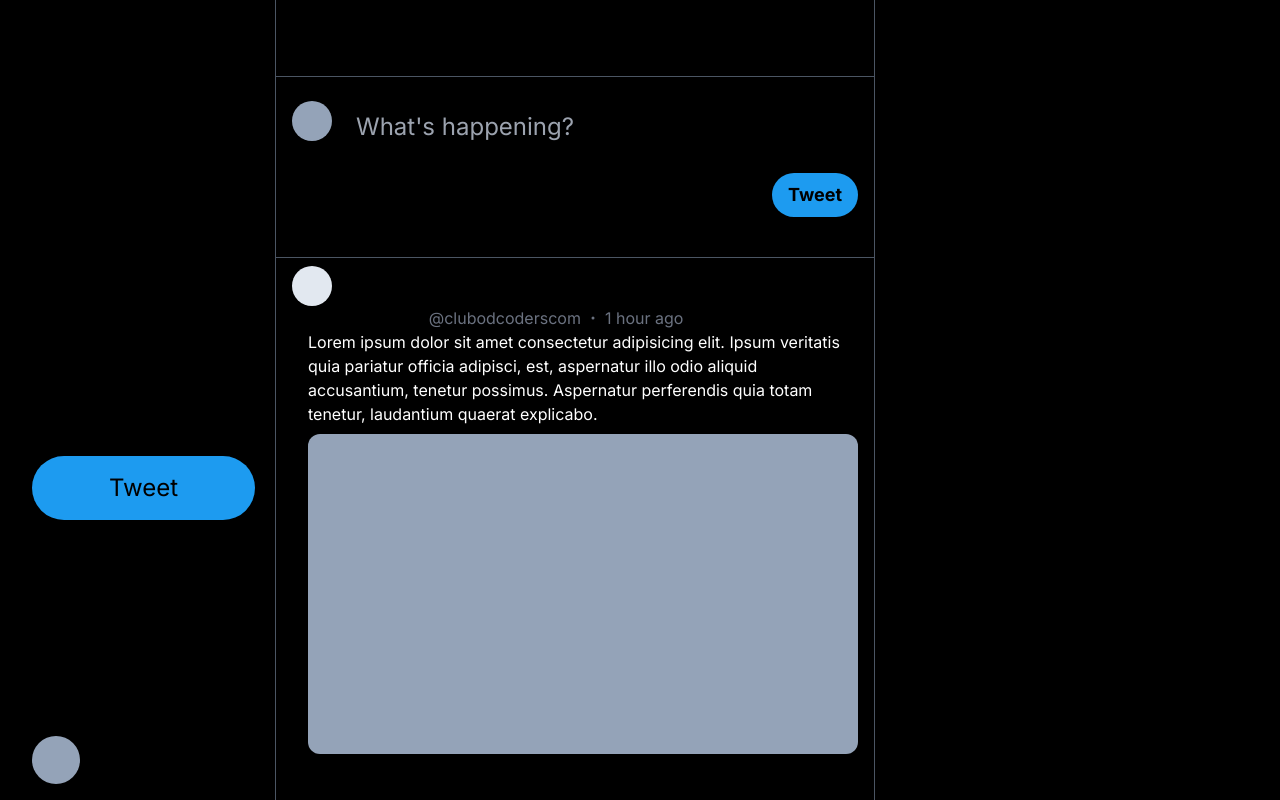
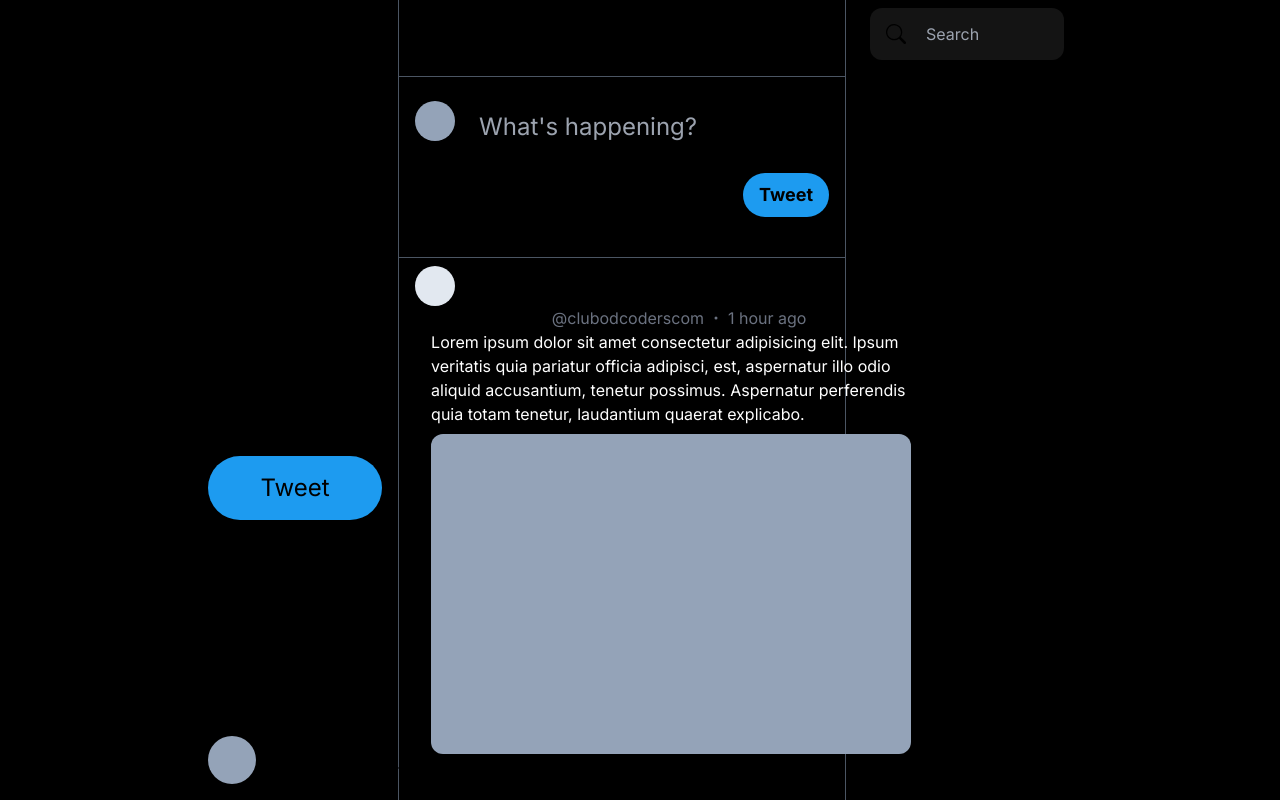
Before and after one commit to gurverm/twitter-clone, a Next.js app: page / in a window 1280 px wide. Shown: the top 800 px of the page. Built offline with nearby package versions, Linux system fonts and the light colour scheme.

Commit message:
search bar component added to trending section (frontend)

```diff
--- a/src/app/page.tsx
+++ b/src/app/page.tsx
@@ -1,14 +1,34 @@
 import LeftSidebar from "@/components/LeftSidebar";
 import MainComponent from "@/components/MainComponent";
+import { BsSearch } from "react-icons/bs";
 
 const page = () => {
   return (
     <div className="w-full h-full flex justify-center items-center relative bg-black">
-      <div className="max-w-screen-xl w-full h-full flex relative">
+      <div className="max-w-[70vw] w-full h-full flex relative">
         {/* Left sidebar/ navigation */}
         <LeftSidebar />
-        <MainComponent/>
-        {/* <section></section> */}
+        <MainComponent />
+        <section className="w-[27%] sticky top-0 mt-2 right-0 flex flex-col items-stretch h-screen px-6">
+          <div>
+            <div className="relative w-full h-full group">
+              <input
+                id="searchBox"
+                type="text"
+                placeholder="Search"
+                className="outline-none peer focus:border-primary focus:border bg-neutral-900/90 w-full h-full rounded-xl py-4 pl-14 pr-4"
+              />
+              <label
+                htmlFor="searchBox"
+                className="absolute p-4 top-0 left-0 h-full flex items-center justify-center  peer-focus:text-primary"
+              >
+                <BsSearch className="w-5 h-5" />
+              </label>
+            </div>
+          </div>
+          <div></div>
+          <div></div>
+        </section>
       </div>
     </div>
   );
--- a/src/components/LeftSidebar.tsx
+++ b/src/components/LeftSidebar.tsx
@@ -38,7 +38,7 @@ const NAVIGATION_ITEMS = [
 ];
 const LeftSidebar = () => {
   return (
-    <section className="fixed w-[275] items-stretch flex flex-col h-screen px-4">
+    <section className="w-[23%] sticky top-0  items-stretch flex flex-col h-screen">
       <div className="mt-4 flex flex-col items-stretch h-full space-y-4">
         {NAVIGATION_ITEMS.map((item) => (
           <Link
--- a/src/components/MainComponent.tsx
+++ b/src/components/MainComponent.tsx
@@ -5,7 +5,7 @@ import { FiShare } from "react-icons/fi";
 
 const MainComponent = () => {
   return (
-    <main className="ml-[275px] flex w-full max-w-[600px] h-full flex-col min-h-screen border-l-[0.5px] border-r-[0.5px] border-gray-600">
+    <main className="flex w-[50%] h-full flex-col min-h-screen border-l-[0.5px] border-r-[0.5px] border-gray-600">
       <h1 className="text-xl font-bold p-6 backdrop-blur bg-black/10 sticky top-0">
         Home
       </h1>
```
